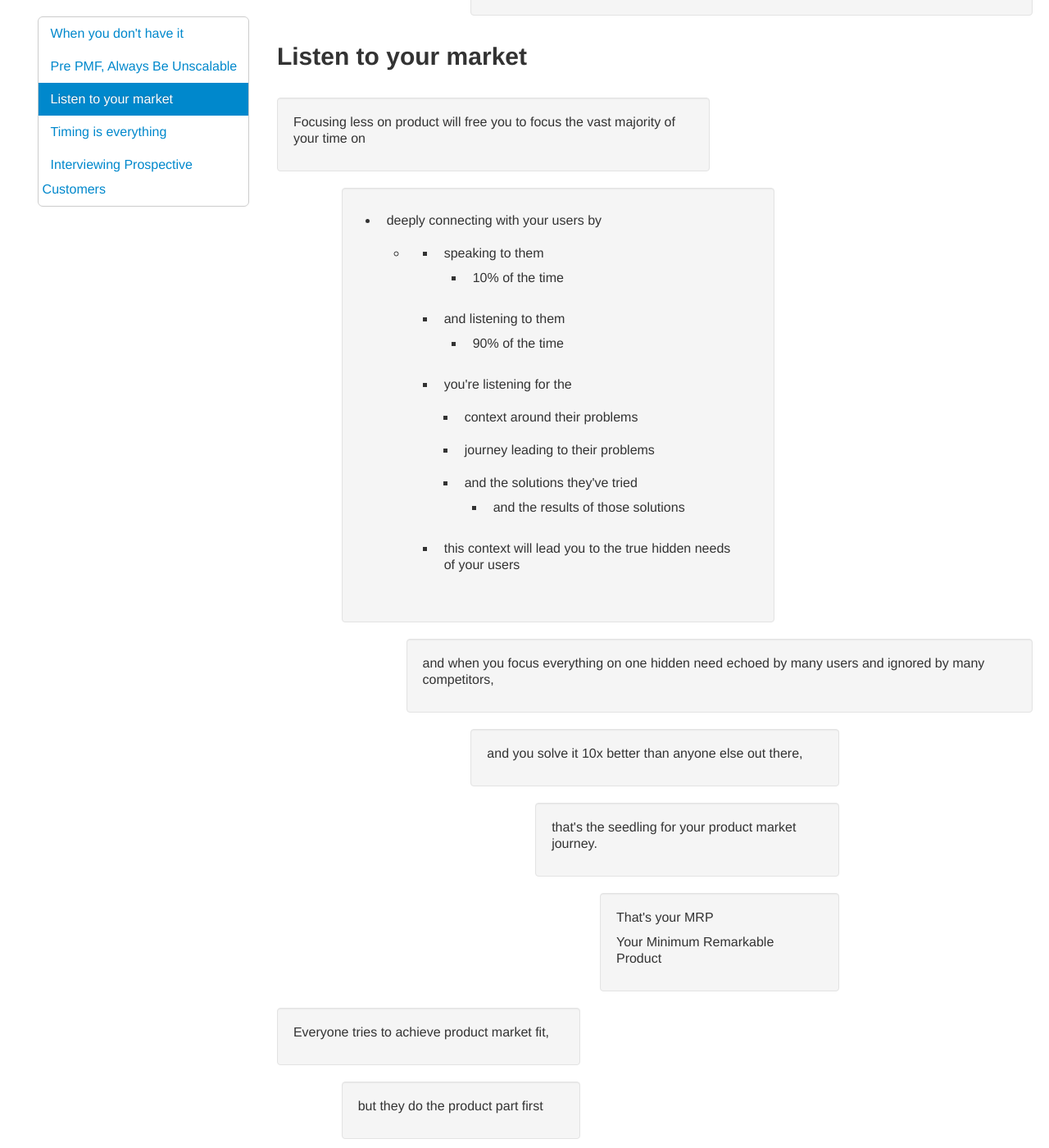
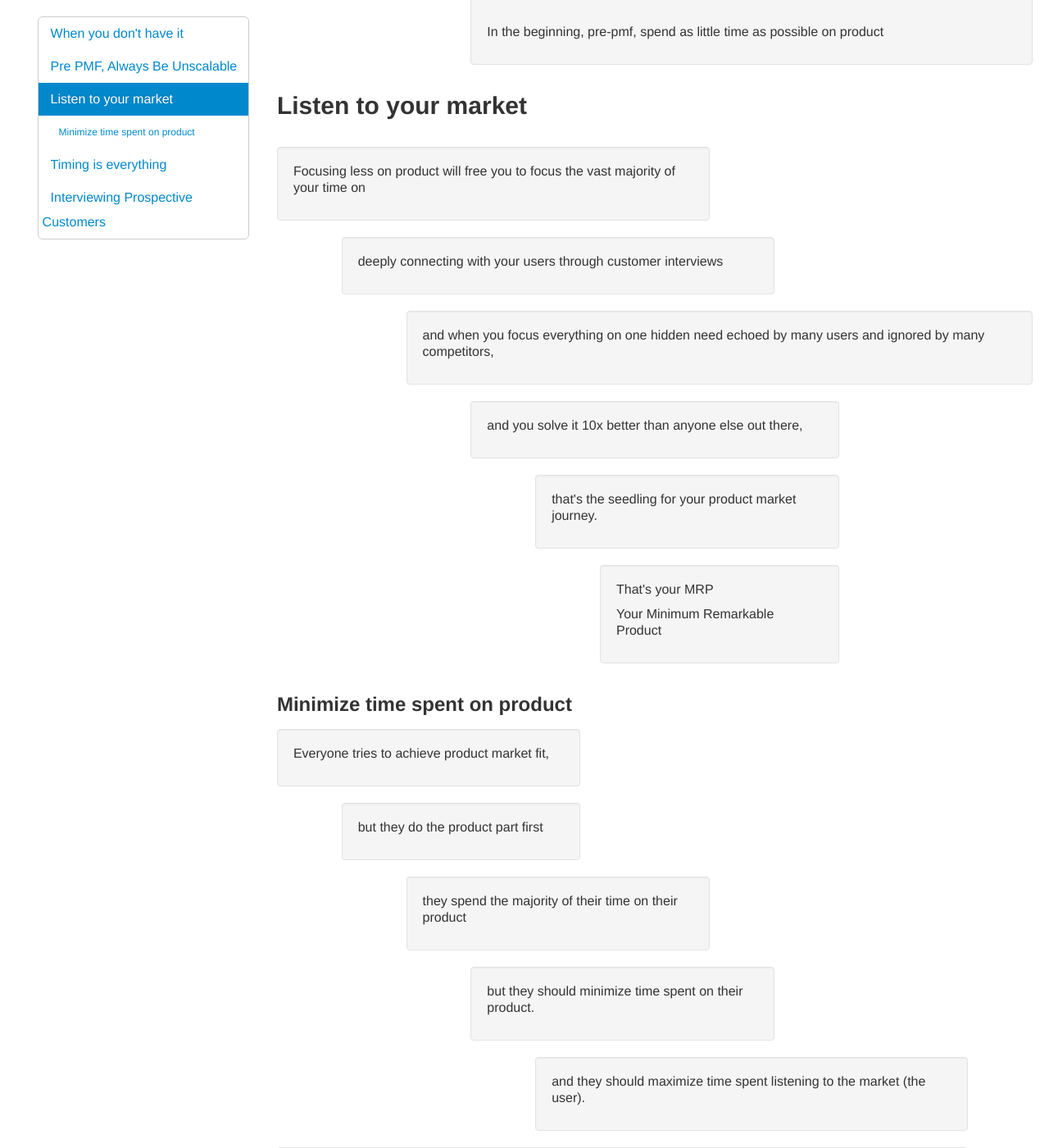
Before and after one commit to katpavan/katpavan.github.io, a Jekyll site: the page test.html, which Jekyll copies as it is, in a window 1280 px wide and 1400 px high, scrolled down 3181 px. Shown: the whole window at 82% size. Built offline with Jekyll 4.4.1, drawn with Linux system fonts in a browser that asks for light colours; some of the changed text lies outside the part shown.

Commit message:
putting in h2s

```diff
--- a/test.html
+++ b/test.html
@@ -292,48 +293,7 @@
 
                         <div class="row-fluid">
                             <div class="span7 offset1 well">
-                                <ul>
-                                    <li>
-                                        deeply connecting with your users by
-                                        <ul>
-                                            <li>
-                                                <ul>
-                                                    <li>
-                                                        speaking to them
-                                                        <ul>
-                                                            <li>10% of the time</li>
-                                                        </ul>
-                                                    </li>
-                                                    <li>and listening to them
-                                                        <ul>
-                                                            <li>90% of the time</li>
-                                                        </ul>
-                                                    </li>
-
-                                                    <li>you're listening for the</li>
-
-                                                        <ul>
-                                                            <li>context around their problems</li>
-                                                            <li>journey leading to their problems</li>
-                                                            <li>and the solutions they've tried
-                                                                <ul>
-                                                                    <li>and the results of those solutions</li>
-                                                                </ul>
-                                                            </li>
-                                                        </ul>
-                                                    </li>
-                                                </ul>
-
-                                                <ul>
-                                                    <li>
-                                                        this context will lead you to the true hidden needs of your users
-                                                    </li>
-                                                </ul>
-                                            </li>
-                                        </ul>
-                                    </li>
-
-                                </ul>
+                                <p>deeply connecting with your users through customer interviews</p>
                             </div>
                         </div>
 
@@ -375,6 +335,7 @@
                             </div>
                         </div>
 
+                        <h3>Minimize time spent on product</h3>
                         <div class="row-fluid">
                             <div class="span5 well">
                                 <p>
@@ -391,36 +352,36 @@
 
                         <div class="row-fluid">
                             <div class="span5 offset2 well">
-                                <p>they spend 90% of their time on their product</p>
+                                <p>they spend the majority of their time on their product</p>
                             </div>
                         </div>
 
                         <div class="row-fluid">
-                            <div class="span3 offset3 well">
-                                <p>but it should be reverse.</p>
+                            <div class="span5 offset3 well">
+                                <p>but they should minimize time spent on their product.</p>
                             </div>
                         </div>
 
                         <div class="row-fluid">
-                            <div class="span6 offset4 well">
-                                <p>you should spend 90% of your time listening to the market (the user).</p>
+                            <div class="span7 offset4 well">
+                                <p>and they should maximize time spent listening to the market (the user).</p>
                             </div>
                         </div>
 
                         <div class="row-fluid">
-                            <div class="span7 offset5 well">
+                            <div class="span11 well">
                                 <p>the only time you should work on your product is when you can't get any of your prospective customers to talk to you.</p>
                             </div>
                         </div>
 
                         <div class="row-fluid">
-                            <div class="span5 offset6 well">
+                            <div class="span5 offset1 well">
                                 <p>you don't define the market, so you must start with it</p>
                             </div>
                         </div>
 
                         <div class="row-fluid">
-                            <div class="span5 offset7 well">
+                            <div class="span10 offset2 well">
                                 <ul>
                                     <li>you may have insights into a hidden customer need
                                         <ul>
@@ -443,8 +404,8 @@
                         </div>
 
                         <div class="row-fluid">
-                            <div class="span3 offset1 well">
-                                <p>the market is the one person willing to talk to you</p>
+                            <div class="span4 offset1 well">
+                                <p>the market is anyone willing to talk to you</p>
                             </div>
                         </div>
 
@@ -506,8 +467,10 @@
                             </div>
                         </div>
 
+                        <h3>Examples</h3>
+
                         <div class="row-fluid">
-                            <div class="span7 offset5 well">
+                            <div class="span12 well">
 
 
                                 <p>Examples:</p>
@@ -662,6 +625,48 @@
                     <div>
                         <div class="row-fluid">
                             <div class="span4 well">
+                                <ul>
+                                    <li>
+                                        <ul>
+                                            <li>
+                                                speaking to them
+                                                <ul>
+                                                    <li>10% of the time</li>
+                                                </ul>
+                                            </li>
+                                            <li>and listening to them
+                                                <ul>
+                                                    <li>90% of the time</li>
+                                                </ul>
+                                            </li>
+
+                                            <li>you're listening for the</li>
+
+                                                <ul>
+                                                    <li>context around their problems</li>
+                                                    <li>journey leading to their problems</li>
+                                                    <li>and the solutions they've tried
+                                                        <ul>
+                                                            <li>and the results of those solutions</li>
+                                                        </ul>
+                                                    </li>
+                                                </ul>
+                                            </li>
+                                        </ul>
+
+                                        <ul>
+                                            <li>
+                                                this context will lead you to the true hidden needs of your users
+                                            </li>
+                                        </ul>
+                                    </li>
+                                </ul>
+                            </div>
+                        </div>
+
+
+                        <div class="row-fluid">
+                            <div class="span4 well">
                                 <p>dig deep into features/solutions they want you to build </p>
                             </div>
                         </div>
```
Also changed, not shown: other parts of test.html (+1 -0 lines).
